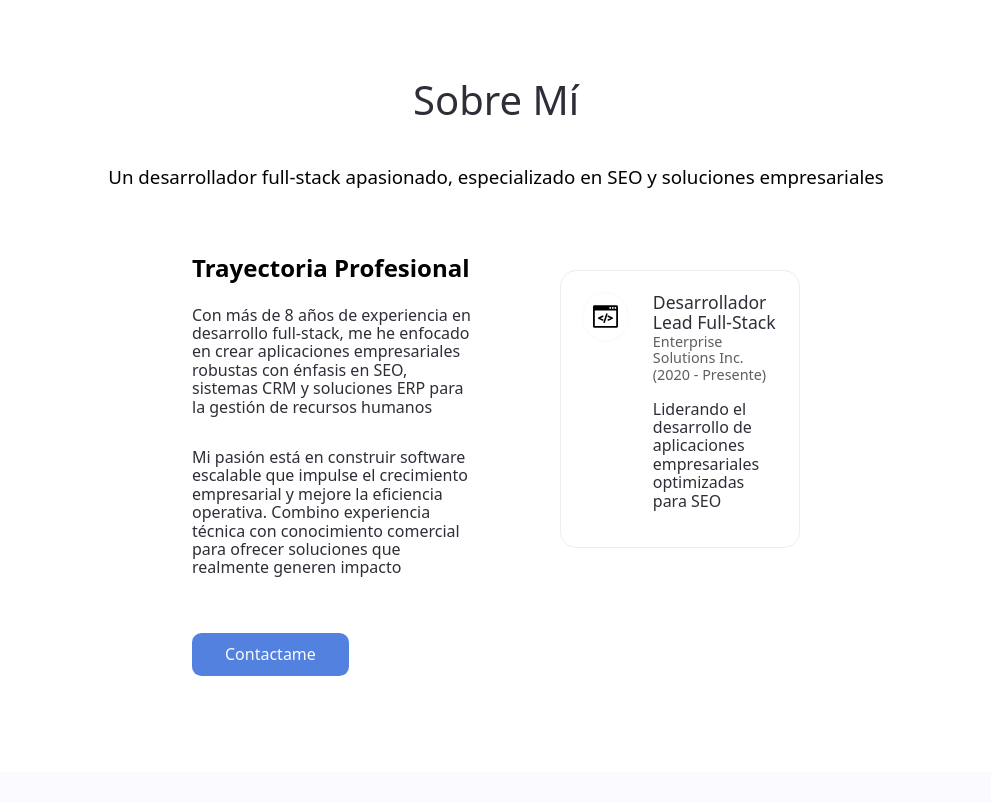
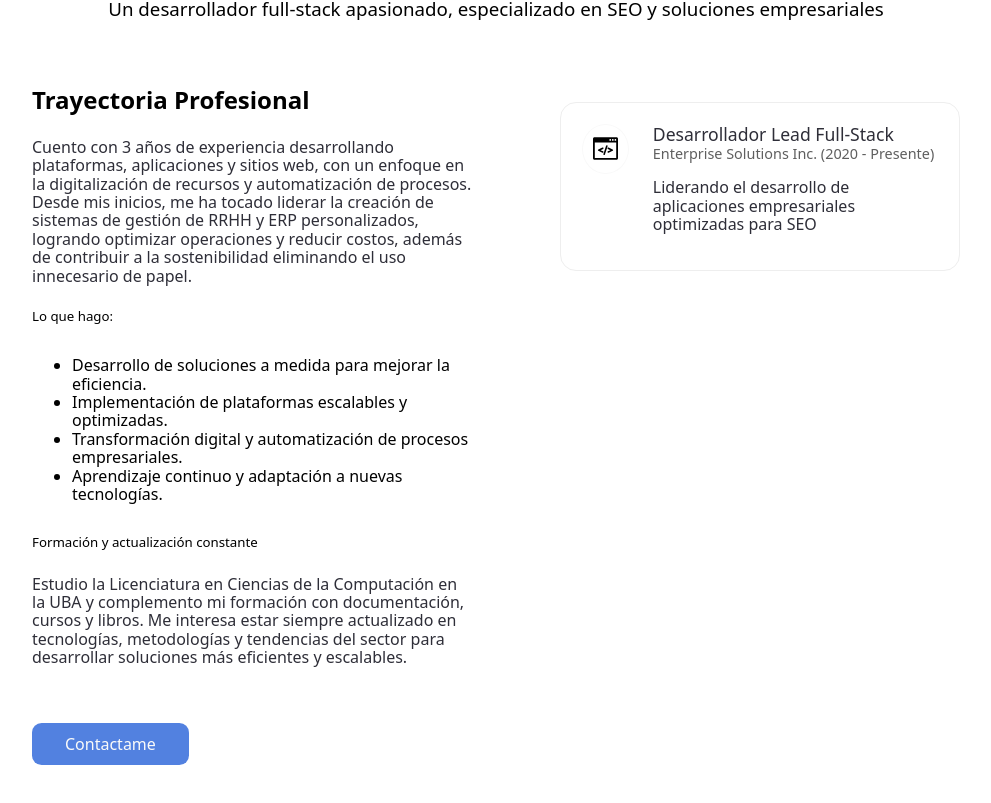
Before and after one commit to djvarela/portafolio, a React (Vite) app: page / in a window 1280 px wide. Shown: the part 1917-2720 px from the top of the page, without its empty margins (144-1135 px from the left). Built offline with nearby package versions, Linux system fonts and the light colour scheme.

Commit message:
Actualizacion de descripcion personal y profesional

```diff
--- a/public/assets/css/styles.css
+++ b/public/assets/css/styles.css
@@ -187,7 +187,7 @@ header.scrollHeader {
   flex-direction: column;
   justify-content: center;
   align-items: center;
-  padding: 5rem 15rem;
+  padding: 5rem 10rem;
 
   h2 {
     font-size: 2.5rem;
@@ -278,7 +278,7 @@ header.scrollHeader {
     margin-top: 2rem;
     display: flex;
     gap: 1rem;
-    width: 80%;
+    width: 100%;
     gap: 1rem;
 
     .aboutMe-info,
@@ -299,6 +299,12 @@ header.scrollHeader {
         margin-top: 0;
         margin-bottom: 0;
         font-size: 1.5rem;
+      }
+
+      h5 {
+        margin: 0;
+        padding: 0;
+        font-weight: 500;
       }
 
       p {
--- a/src/components/home/AboutMe.tsx
+++ b/src/components/home/AboutMe.tsx
@@ -13,15 +13,20 @@ export const AboutMe = () => {
         <div className="aboutMe-info">
           <h4>Trayectoria Profesional</h4>
           <p>
-            Con más de 8 años de experiencia en desarrollo full-stack, me he
-            enfocado en crear aplicaciones empresariales robustas con énfasis en
-            SEO, sistemas CRM y soluciones ERP para la gestión de recursos humanos</p>
-          <p>
-            Mi pasión está en construir software escalable que impulse el
-            crecimiento empresarial y mejore la eficiencia operativa. Combino
-            experiencia técnica con conocimiento comercial para ofrecer soluciones
-            que realmente generen impacto
+            Cuento con 3 años de experiencia desarrollando plataformas, aplicaciones y sitios web, con un enfoque en la digitalización de recursos y automatización de procesos. Desde mis inicios, me ha tocado liderar la creación de sistemas de gestión de RRHH y ERP personalizados, logrando optimizar operaciones y reducir costos, además de contribuir a la sostenibilidad eliminando el uso innecesario de papel.
+
           </p>
+          <h5>Lo que hago:</h5>
+          <ul>
+            <li>Desarrollo de soluciones a medida para mejorar la eficiencia.</li>
+            <li>Implementación de plataformas escalables y optimizadas.</li>
+            <li>Transformación digital y automatización de procesos empresariales.</li>
+            <li>Aprendizaje continuo y adaptación a nuevas tecnologías.</li>
+          </ul>
+
+          <h5>Formación y actualización constante</h5>
+
+          <p>Estudio la Licenciatura en Ciencias de la Computación en la UBA y complemento mi formación con documentación, cursos y libros. Me interesa estar siempre actualizado en tecnologías, metodologías y tendencias del sector para desarrollar soluciones más eficientes y escalables.</p>
 
           <a href="#contacto" className="button-primary">Contactame</a>
 
@@ -44,6 +49,6 @@ export const AboutMe = () => {
 
       </div>
 
-    </section>
+    </section >
   );
 };
--- a/src/components/home/Hero.tsx
+++ b/src/components/home/Hero.tsx
@@ -1,14 +1,18 @@
+import { useState } from "react"
 
 
 export const Hero = () => {
+    const [dataBackend, setDataBackend] = useState([])
 
 
+
+console.log(dataBackend.title)
   return  (
     <section className="hero">
         <div className="hero-content">
             <div className="info">
                 <h2>Nombre</h2>
-                <h1><span>Desarrollador Full-Stack</span> & Especialista SEO</h1>
+                <h1><span>{dataBackend}</span> & Especialista SEO</h1>
                 <p>
                     Construyendo aplicaciones web potentes con enfoque en optimización
                     SEO y soluciones empresariales como CRM y ERP para gestión de
```
